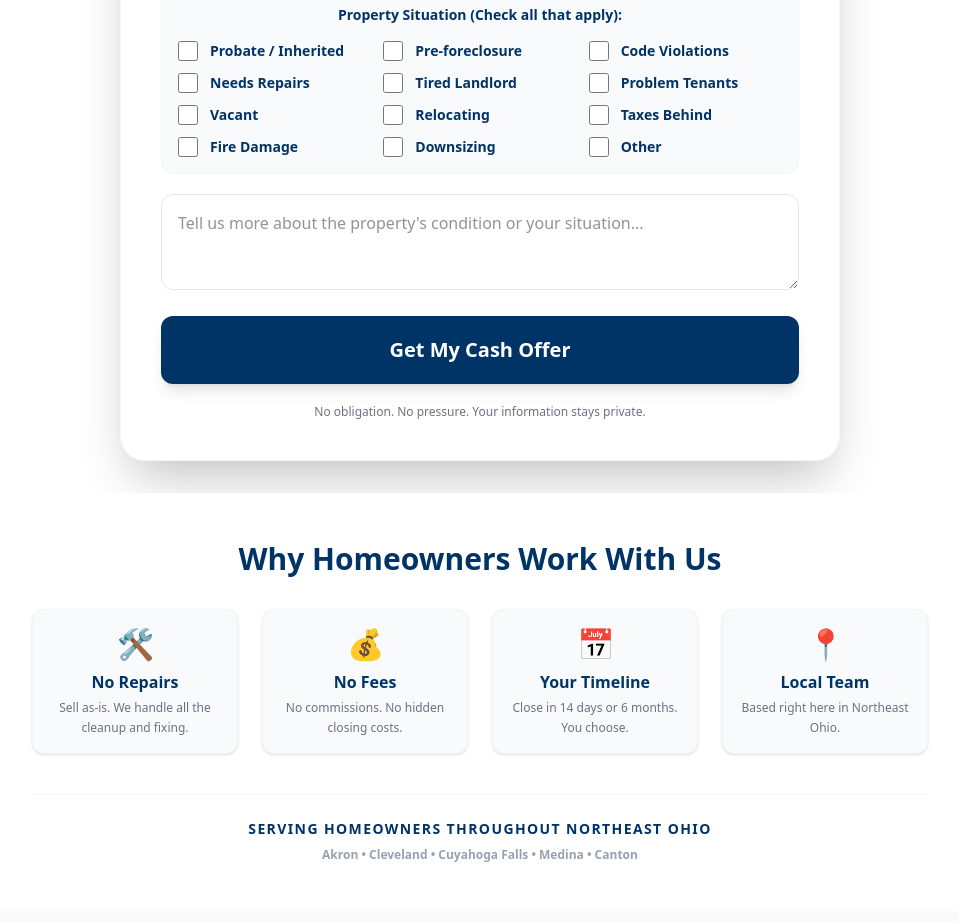
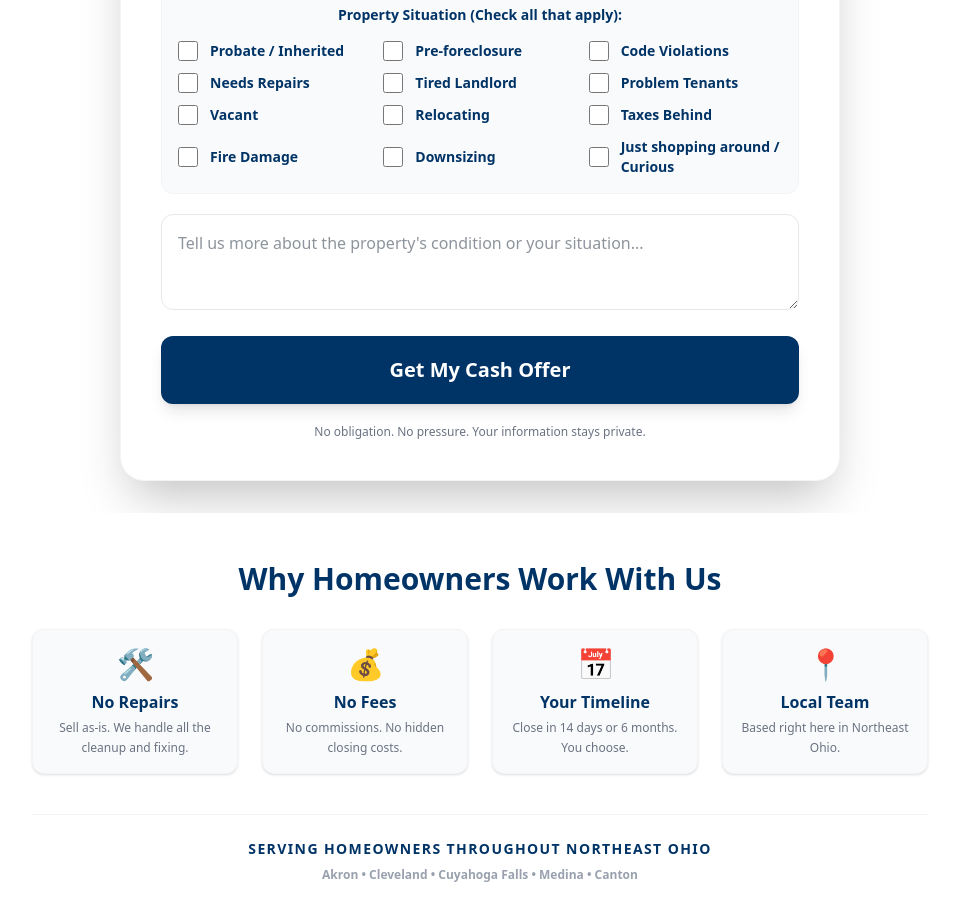
Before and after one commit to nijackacquisitions56/nijack-property-solutions, a React (Vite) app: page / in a window 1280 px wide. Shown: the part 840-1761 px from the top of the page, without its empty margins (160-1119 px from the left). Built offline with nearby package versions, Linux system fonts and the light colour scheme.

Commit message:
Update App.jsx

```diff
--- a/src/App.jsx
+++ b/src/App.jsx
@@ -142,7 +142,7 @@ export default function NijackPropertySolutionsWebsite() {
                     "Probate / Inherited", "Pre-foreclosure", "Code Violations",
                     "Needs Repairs", "Tired Landlord", "Problem Tenants",
                     "Vacant", "Relocating", "Taxes Behind",
-                    "Fire Damage", "Downsizing", "Other"
+                    "Fire Damage", "Downsizing", "Just shopping around / Curious"
                   ].map((label) => (
                     <label key={label} className="flex gap-3 items-center cursor-pointer">
                       <input type="checkbox" name="situation" value={label} className="h-5 w-5 accent-[#003366] rounded border-gray-300 flex-shrink-0" />
@@ -194,7 +194,6 @@ export default function NijackPropertySolutionsWebsite() {
             ))}
           </div>
 
-          {/* GEOGRAPHIC TRUST SIGNALS */}
           <div className="pt-6 border-t border-gray-100">
             <p className="text-[#003366] font-bold text-sm uppercase tracking-widest mb-2">Serving homeowners throughout Northeast Ohio</p>
             <p className="text-gray-400 text-xs font-semibold">
```
